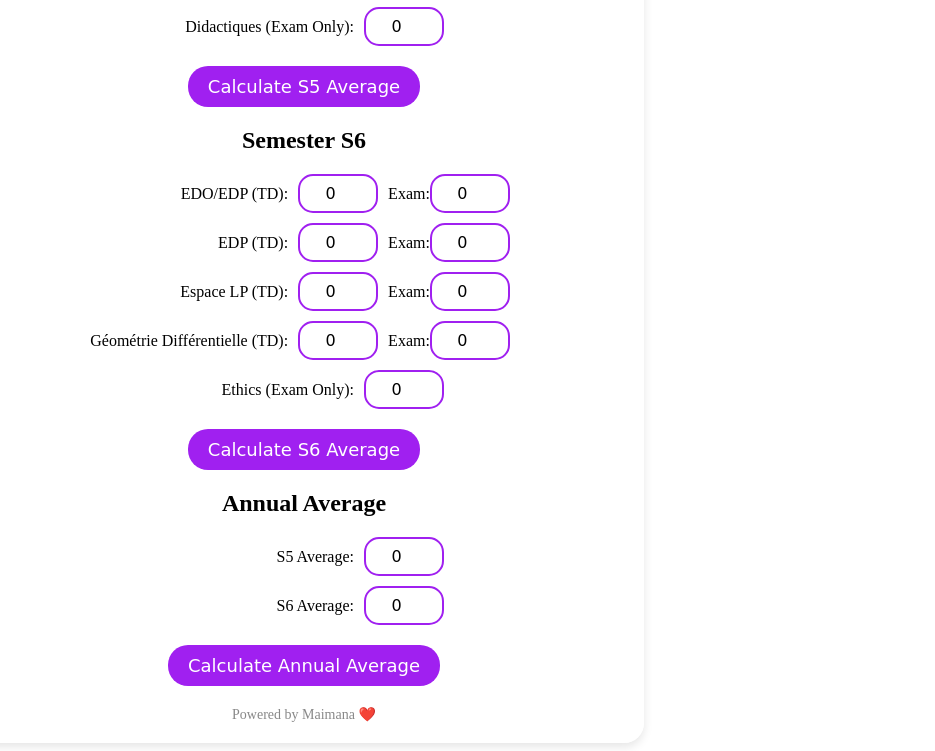
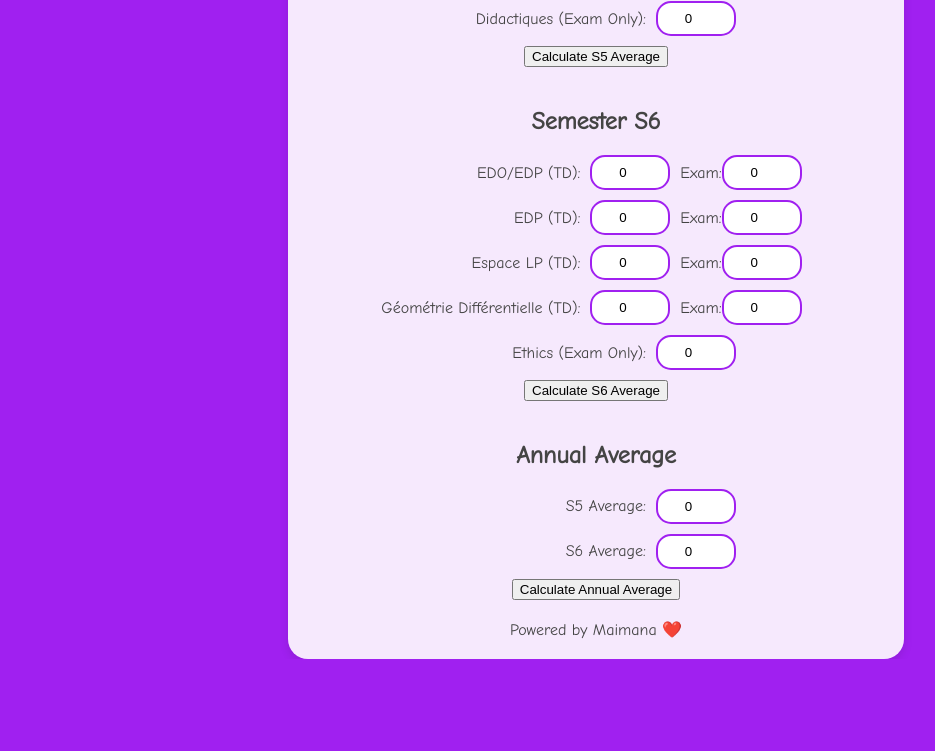
Before and after one commit to Inerig/-University-Semester-Average-Calculator, a plain HTML site: page index.html in a window 1280 px wide. Shown: the part 391-1142 px from the top of the page, without its empty margins (44-979 px from the left). After the commit the page ends 1050 px from the top, so only its background shows below. Drawn offline with Linux system fonts and the light colour scheme.

Commit message:
Update styles.css

```diff
--- a/styles.css
+++ b/styles.css
@@ -1,4 +1,5 @@
-url('https://fonts.googleapis.com/css2?family=Comic+Neue:wght@400&amp;display=swap ')
+@import url('https://fonts.googleapis.com/css2?family=Comic+Neue:wght@400&display=swap');
+
 body {
     font-family: 'Comic Neue', cursive;
     margin: 0;
@@ -6,10 +7,11 @@ body {
     justify-content: center;
     align-items: center;
     min-height: 100vh;
-    overflow-y: scroll;
-    background-color: #d8bfd8; /* Light purple background */
+    overflow-y: hidden;
+    background-color: #a020f0; /* Purple background */
     color: #444;
 }
+
 .container {
     background: rgba(255, 255, 255, 0.9); /* White with transparency */
     padding: 20px 40px;
@@ -17,61 +19,33 @@ body {
     text-align: center;
     max-width: 600px;
     box-shadow: 0 4px 10px rgba(0, 0, 0, 0.1);
+    display: flex;
+    flex-direction: column;
+    align-items: center;
 }
+
 .semester {
     margin-bottom: 20px;
 }
+
 .module {
     margin-bottom: 10px;
     display: flex;
     justify-content: center;
     align-items: center;
 }
+
 label {
     width: 200px;
     text-align: right;
     margin-right: 10px;
     font-size: 16px;
 }
+
 input[type="number"] {
     width: 60px;
     margin-right: 10px;
     padding: 8px;
     text-align: center;
     border: 2px solid #a020f0; /* Purple border for inputs */
-    border-radius: 15px; /* Smooth input boxes */
-   font-family: 'Comic Neue', cursive;
-    font-size: 16px;
-    transition: all 0.3s ease; /* Smooth hover effect */
-}
-input[type="number"]:hover {
-    border-color: #ff1493; /* Pink border on hover */
-    box-shadow: 0 2px 5px rgba(255, 20, 147, 0.3);
-}
-button {
-    margin-top: 10px;
-    padding: 10px 20px;
-    font-size: 18px;
-    cursor: pointer;
-    background-color: #a020f0; /* Deep purple button */
-    color: white;
-    border: none;
-    border-radius: 20px; /* Smooth button edges */
-   font-family: 'Comic Neue', cursive;
-    transition: all 0.3s ease; /* Smooth hover effect */
-}
-button:hover {
-    background-color: #ff1493; /* Pink on hover */
-    transform: scale(1.05); /* Slight zoom effect */
-}
-.result-box {
-    margin-top: 10px;
-    font-weight: bold;
-    font-size: 18px;
-    color: #a020f0; /* Purple result text */
-}
-.footer {
-    margin-top: 20px;
-    font-size: 14px;
-    color: #888;
-}
+    border-radius: 15px; /* Smooth input boxes *
```
